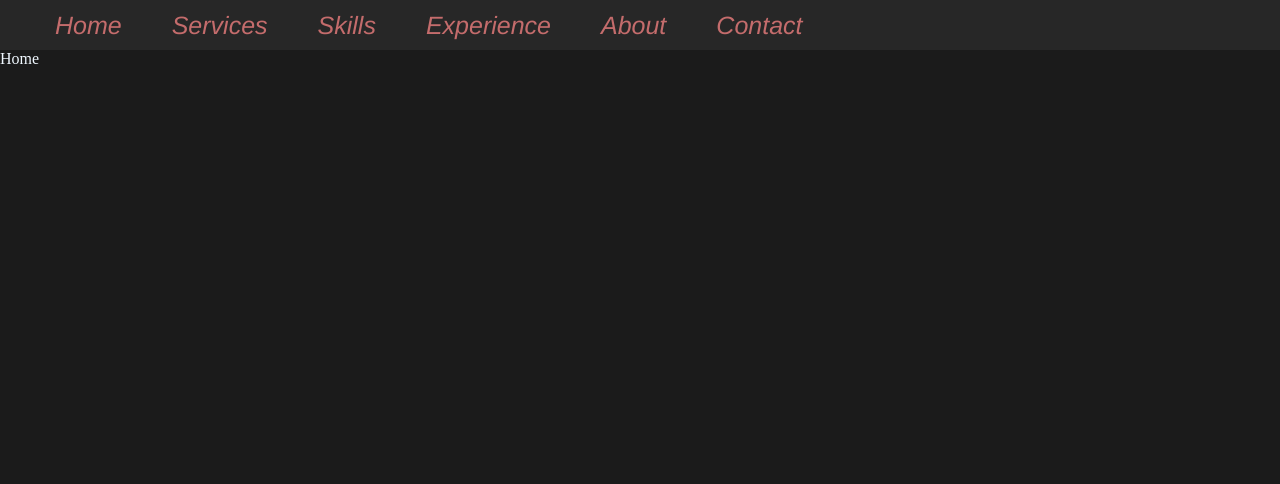
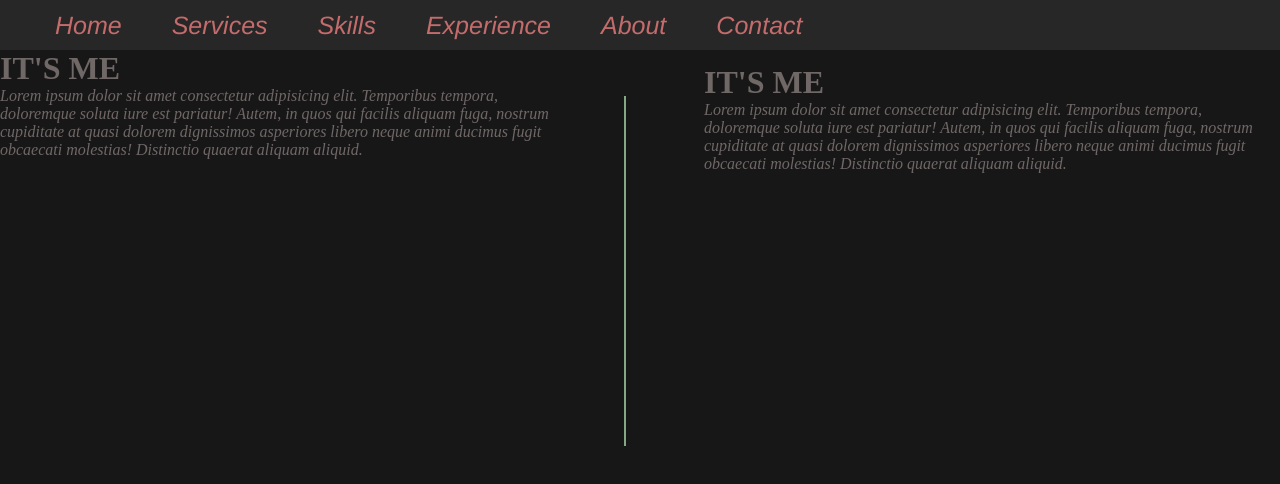
Before and after one commit to ibadatibadatibadat/Ibadat-Personal-Portfolio, a React (Vite) app: page / in a window 1280 px wide. Shown: the top 484 px of the page. Built offline with nearby package versions, Linux system fonts and the light colour scheme.

Commit message:
Creating A Rough Skeleton for our Home Page

```diff
--- a/src/Components/Home.jsx
+++ b/src/Components/Home.jsx
@@ -1,7 +1,35 @@
 import React from "react";
-
+import "../styles/home.css";
 const Home = () => {
-  return <div>Home</div>;
+  return (
+    <div className="main">
+      <div className="div1">
+        <h1>IT'S ME</h1>
+        <p>
+          <i>
+            Lorem ipsum dolor sit amet consectetur adipisicing elit. Temporibus
+            tempora, doloremque soluta iure est pariatur! Autem, in quos qui
+            facilis aliquam fuga, nostrum cupiditate at quasi dolorem
+            dignissimos asperiores libero neque animi ducimus fugit obcaecati
+            molestias! Distinctio quaerat aliquam aliquid.
+          </i>
+        </p>
+      </div>
+      <div className="line"></div>
+      <div className="div2">
+        <h1>IT'S ME</h1>
+        <p>
+          <i>
+            Lorem ipsum dolor sit amet consectetur adipisicing elit. Temporibus
+            tempora, doloremque soluta iure est pariatur! Autem, in quos qui
+            facilis aliquam fuga, nostrum cupiditate at quasi dolorem
+            dignissimos asperiores libero neque animi ducimus fugit obcaecati
+            molestias! Distinctio quaerat aliquam aliquid.
+          </i>
+        </p>
+      </div>
+    </div>
+  );
 };
 
 export default Home;
--- /dev/null
+++ b/src/styles/home.css
@@ -0,0 +1,26 @@
+.main {
+  background-color: rgb(24, 23, 23);
+  color: rgb(112, 103, 103);
+  height: 65vh;
+}
+
+.div1 {
+  width: 45%;
+  /* margin-left: 40px;
+  padding: 40px; */
+}
+.div2 {
+  width: 45%;
+  /* height: 30vh; */
+  position: absolute;
+  top: 8%;
+  left: 55%;
+}
+.line {
+  border-left: 2px solid rgb(131, 168, 131);
+  height: 350px;
+  position: absolute;
+  left: 49%;
+  margin-left: -3px;
+  top: 12%;
+}
```
